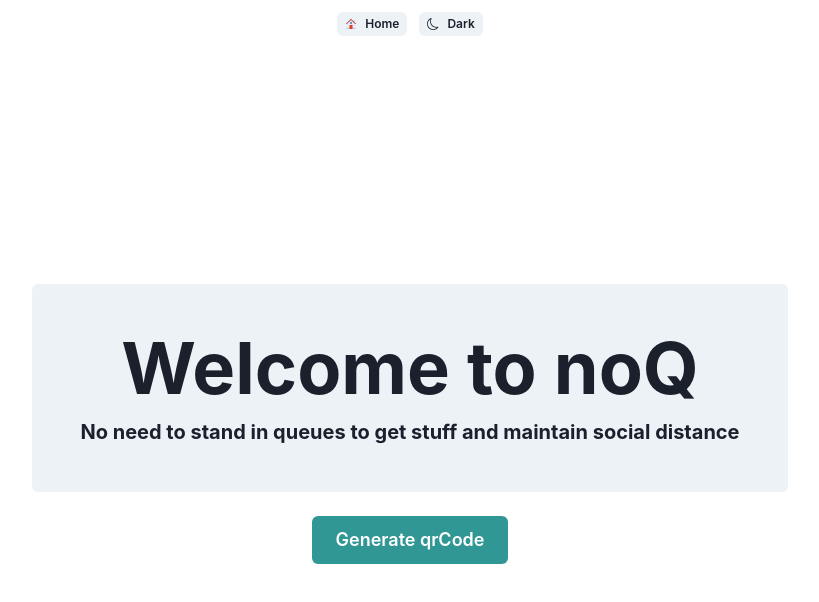
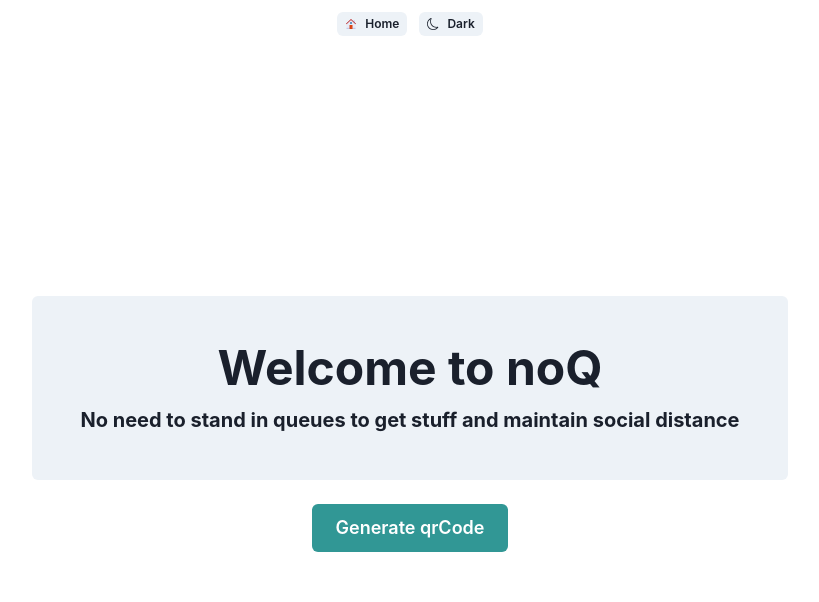
Before and after one commit to akshaymattoo/noQ, a Next.js app: page / in a window 1280 px wide. Shown: the top 602 px of the page, without its empty margins (230-1049 px from the left). Built offline with nearby package versions, Linux system fonts and the light colour scheme.

Commit message:
updated home page heading

```diff
--- a/pages/index.tsx
+++ b/pages/index.tsx
@@ -23,7 +23,7 @@ export default function Home() {
   </Flex>*/}
     <Flex direction="column" textAlign="center" alignItems="center" justifyContent="center" height="100vh">
       <Flex direction="column" background={formBg} p={12} rounded={6}>
-        <Heading as="h1" size="4xl" isTruncated>
+        <Heading as="h1" size="2xl" isTruncated>
           Welcome to noQ
         </Heading>
         <Heading as="h4" size="md" mt="4">
```
